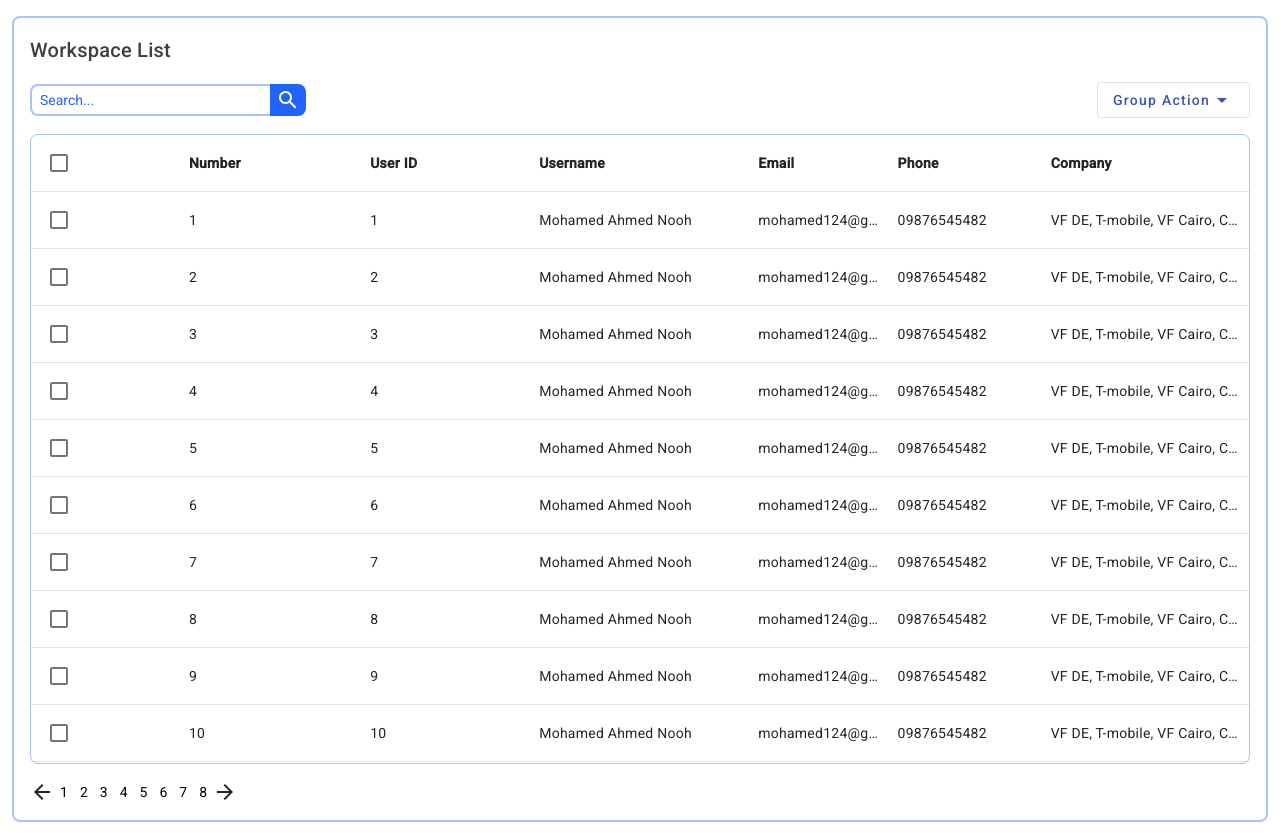
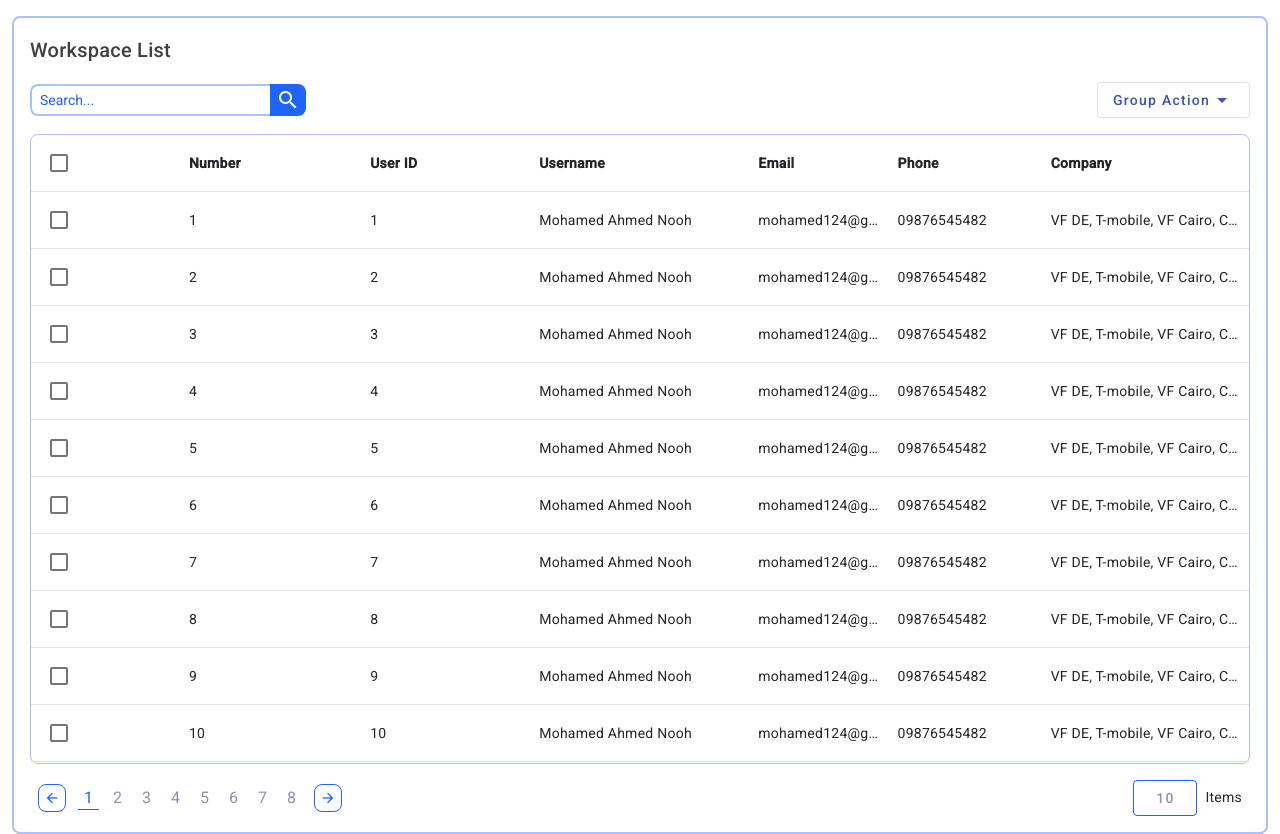
Before and after one commit to mamarezakh78/dynamic-grid, an Angular app: page / in a window 1280 px wide. Built offline with nearby package versions, Linux system fonts and the light colour scheme.

Commit message:
[feat] Paginator: add pageSize items

```diff
--- a/src/app/grid/grid.component.ts
+++ b/src/app/grid/grid.component.ts
@@ -55,10 +55,11 @@ export class GridComponent implements OnInit, AfterViewInit {
         )
     }
 
-    onChangePage(pageIndex: number) {
-        this.pageIndex = pageIndex;
+    onChangePage(paginator: {pageIndex: number, pageSize: number}) {
+        this.pageIndex = paginator.pageIndex;
+        this.pageSize = paginator.pageSize;
 
-        const startIndexOfPage: number = pageIndex * this.pageSize;
+        const startIndexOfPage: number = this.pageIndex * this.pageSize;
 
         this.setFilterData(startIndexOfPage);
     }
--- a/src/app/paginator/paginator.component.css
+++ b/src/app/paginator/paginator.component.css
@@ -0,0 +1,31 @@
+.page-number-btn {
+    color: #8a93b1;
+    font-size: 1rem;
+    margin: 0 0.25rem;
+}
+
+.active-page-btn {
+    color: #1f64fd;
+    border-bottom: 1px solid #1f64fd;
+}
+
+.paging-arrow {
+    color: #1f64fd;
+    border: 1px solid #1f64fd;
+    border-radius: 0.5rem;
+    padding: 5px;
+    font-size: 1rem;
+    cursor: pointer;
+    margin: 0 0.5rem;
+}
+
+.paging-arrow:hover {
+    background-color: #1f64fd;
+    color: #ffffff;
+    transition-duration: 0.3s;
+}
+
+.pagesize-selector-btn {
+    border-color: #1f64fd;
+    color: #8a93b1;
+}
--- a/src/app/paginator/paginator.component.html
+++ b/src/app/paginator/paginator.component.html
@@ -1,13 +1,31 @@
 <div class="paginator-container d-flex">
 
-    <div class="d-flex">
-        <span class="material-icons">arrow_back</span>
+    <!-- Paging -->
+    <div class="d-flex align-items-center">
+        <span class="material-icons paging-arrow" (click)="changePageIndex(activePageIndex - 1)">arrow_back</span>
 
         <ng-container *ngFor="let pageIndex of pageList">
-            <button (click)="onClickPageNumber(pageIndex)">{{pageIndex}}</button>
+            <button class="page-number-btn" [class.active-page-btn]="pageIndex == activePageIndex"
+                (click)="changePageIndex(pageIndex)">{{pageIndex + 1}}</button>
         </ng-container>
 
-        <span class="material-icons">arrow_forward</span>
+        <span class="material-icons paging-arrow" (click)="changePageIndex(activePageIndex + 1)">arrow_forward</span>
+    </div>
+
+    <div class="flex-grow-1"></div>
+
+    <!-- PageSize Items -->
+    <div>
+        <button mat-stroked-button [matMenuTriggerFor]="pageSizeOptionMenu" class="pagesize-selector-btn">{{pageSize}}</button>
+        <span class="mx-2">Items</span>
+
+        <mat-menu #pageSizeOptionMenu="matMenu">
+
+            <ng-container *ngFor="let pageSizeOption of pageSizeOptions">
+                <button mat-menu-item (click)="changePageSize(pageSizeOption)">{{pageSizeOption}}</button>
+            </ng-container>
+
+        </mat-menu>
     </div>
 
 </div>
--- a/src/app/paginator/paginator.component.ts
+++ b/src/app/paginator/paginator.component.ts
@@ -1,5 +1,7 @@
 import { CommonModule } from '@angular/common';
 import { Component, Input, OnInit, Output, EventEmitter } from '@angular/core';
+import { MatMenuModule } from '@angular/material/menu';
+import { MatButtonModule } from '@angular/material/button';
 
 @Component({
     standalone: true,
@@ -7,7 +9,9 @@ import { Component, Input, OnInit, Output, EventEmitter } from '@angular/core';
     templateUrl: './paginator.component.html',
     styleUrls: ['./paginator.component.css'],
     imports: [
-        CommonModule
+        CommonModule,
+        MatMenuModule,
+        MatButtonModule
     ]
 })
 export class PaginatorComponent implements OnInit {
@@ -16,13 +20,15 @@ export class PaginatorComponent implements OnInit {
 
     @Input() pageSize: number;
 
-    @Output() onChangePage = new EventEmitter<number>();
+    @Output() onChangePage = new EventEmitter<{ pageIndex: number, pageSize: number }>();
 
     pageSizeOptions: number[] = [10, 25, 50, 100];
 
     pageList: number[] = [];
 
     pageCount: number;
+
+    activePageIndex: number = 0;
 
     ngOnInit(): void {
         this.generatePageList();
@@ -31,13 +37,35 @@ export class PaginatorComponent implements OnInit {
     generatePageList() {
         this.pageCount = Math.ceil(this.dataLength / this.pageSize);
 
-        for (let i = 1; i <= this.pageCount; i++) {
+        for (let i = 0; i < this.pageCount; i++) {
             this.pageList.push(i)
         }
     }
 
-    onClickPageNumber(pageIndex: number) {
-        this.onChangePage.emit(pageIndex - 1);
+    changePageIndex(pageIndex: number) {
+        if (pageIndex < 0 || pageIndex >= this.pageCount || pageIndex == this.activePageIndex) {
+            return
+        }
+
+        this.activePageIndex = pageIndex;
+
+        this.onChangePage.emit({ pageIndex: this.activePageIndex, pageSize: this.pageSize });
+    }
+
+    changePageSize(newPageSize: number) {
+        if (newPageSize == this.pageSize) {
+            return
+        }
+
+        this.pageSize = newPageSize;
+
+        this.pageList = [];
+
+        this.activePageIndex = null as any;
+
+        this.generatePageList();
+
+        this.changePageIndex(0);
     }
 
 
```
